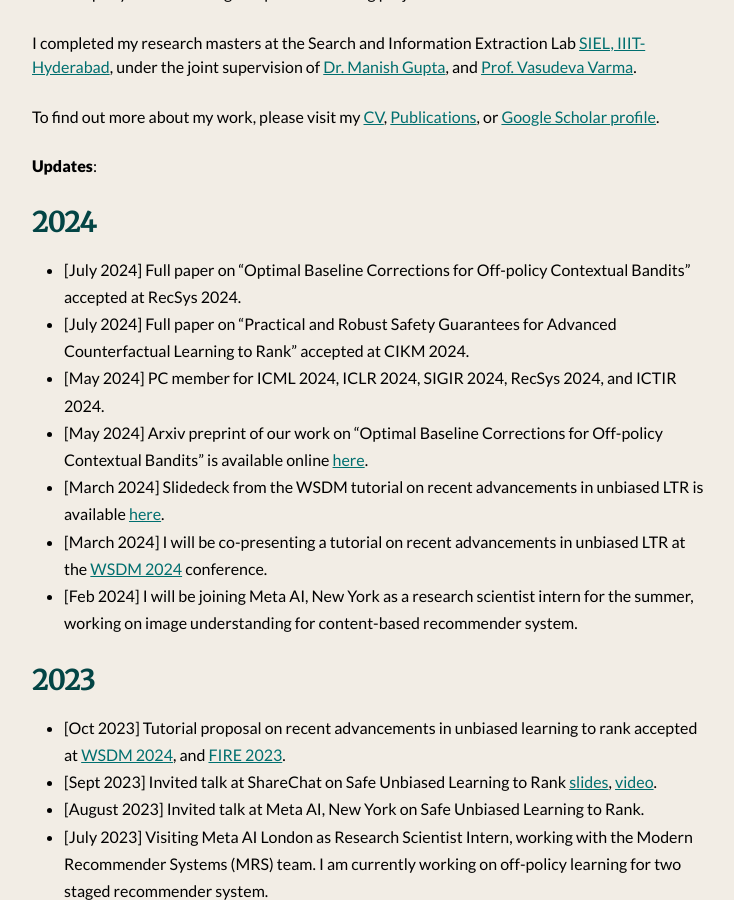
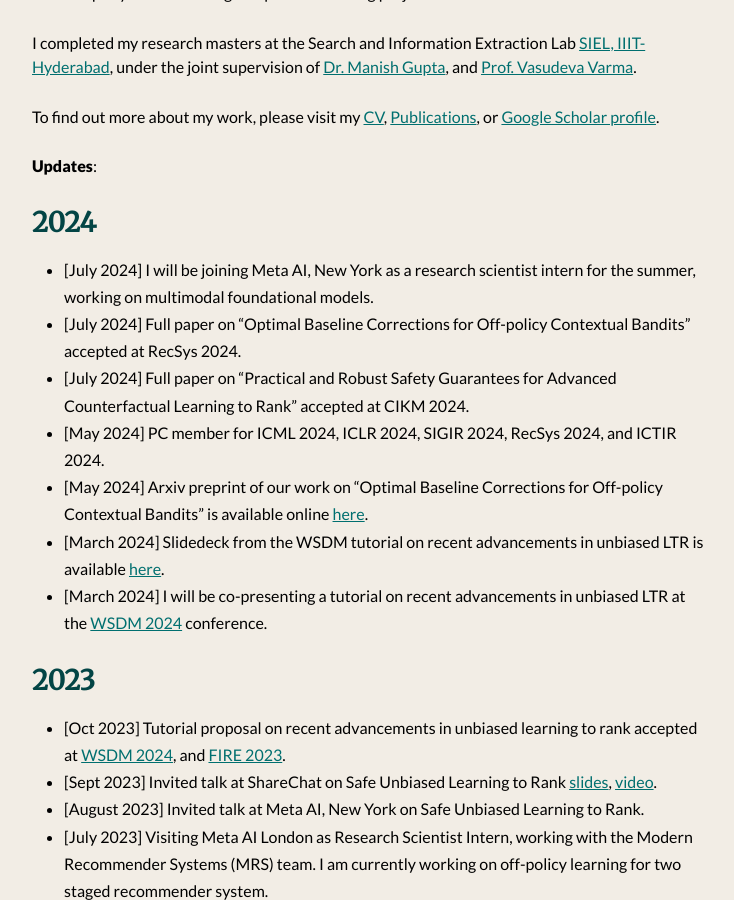
Before and after one commit to shashankg7/shashankg7.github.io, a Jekyll site: the page built from index.md, in a window 1280 px wide and 900 px high, scrolled down 431 px. Shown: the whole window, without its empty margins (272-1006 px from the left). Built offline with Jekyll 4.4.1, drawn with Linux system fonts in a browser that asks for light colours; nearby versions of some CDN libraries.

Commit message:
Update index.md

```diff
--- a/index.md
+++ b/index.md
@@ -17,13 +17,13 @@
 
 ## 2024
 
+* [July 2024] I will be joining Meta AI, New York as a research scientist intern for the summer, working on multimodal foundational models.
 * [July 2024] Full paper on "Optimal Baseline Corrections for Off-policy Contextual Bandits" accepted at RecSys 2024.
 * [July 2024] Full paper on "Practical and Robust Safety Guarantees for Advanced Counterfactual Learning to Rank" accepted at CIKM 2024.
 * [May 2024] PC member for ICML 2024, ICLR 2024, SIGIR 2024, RecSys 2024, and ICTIR 2024.
 * [May 2024] Arxiv preprint of our work on "Optimal Baseline Corrections for Off-policy Contextual Bandits" is available online [here](https://arxiv.org/abs/2405.05736).
 * [March 2024] Slidedeck from the WSDM tutorial on recent advancements in unbiased LTR is available [here](https://sites.google.com/view/wsdm-2024-tutorial-ultr/).
 * [March 2024] I will be co-presenting a tutorial on recent advancements in unbiased LTR at the [WSDM 2024](https://sites.google.com/view/wsdm-2024-tutorial-ultr/) conference.
-* [Feb 2024] I will be joining Meta AI, New York as a research scientist intern for the summer, working on image understanding for content-based recommender system.
 
 ## 2023
 
```
